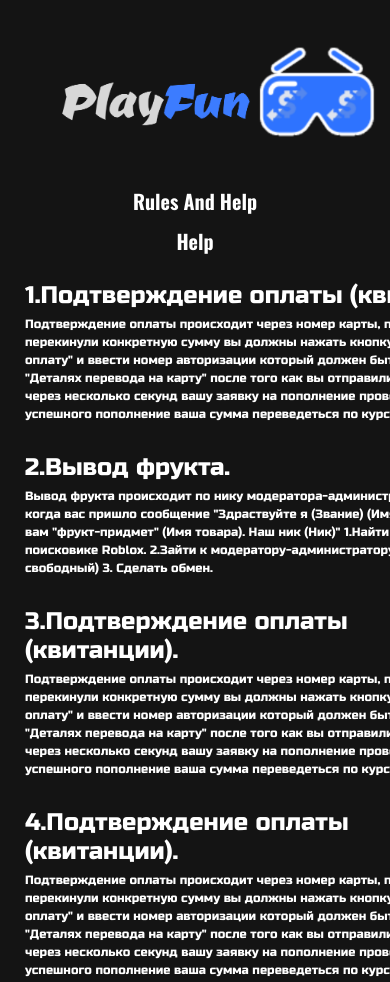
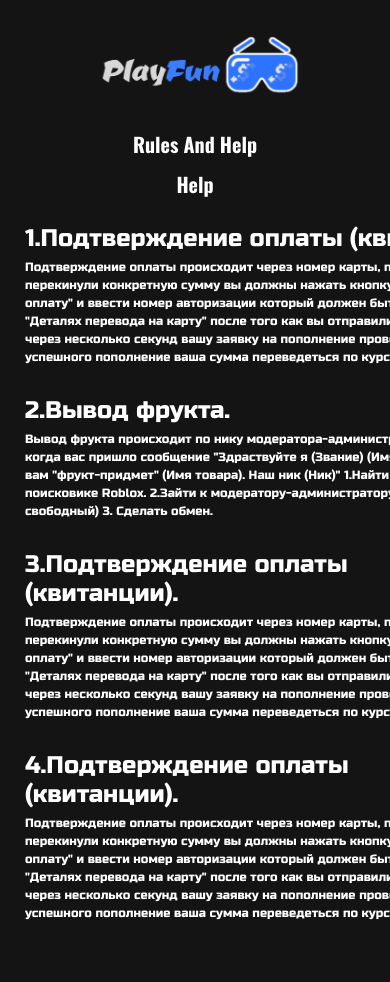
Before and after one commit to PlayRolls-PlayFun/Forum, a plain HTML site: page PlayFunForym.html in a window 390 px wide. Shown: the top 982 px of the page. After the commit the page ends 947 px from the top, so only its background shows below. Drawn offline with nearby package versions, Linux system fonts and the light colour scheme.

Commit message:
Update styleForym.css

```diff
--- a/css/styleForym.css
+++ b/css/styleForym.css
@@ -105,11 +105,7 @@ body {
 
 
 @media (max-width: 480px) {
-  .image-container img {
-      width: 400px;
-  }
-
-  #text1, #text2 {
+#text1, #text2 {
       font-size: 20px;
   }
 
```
